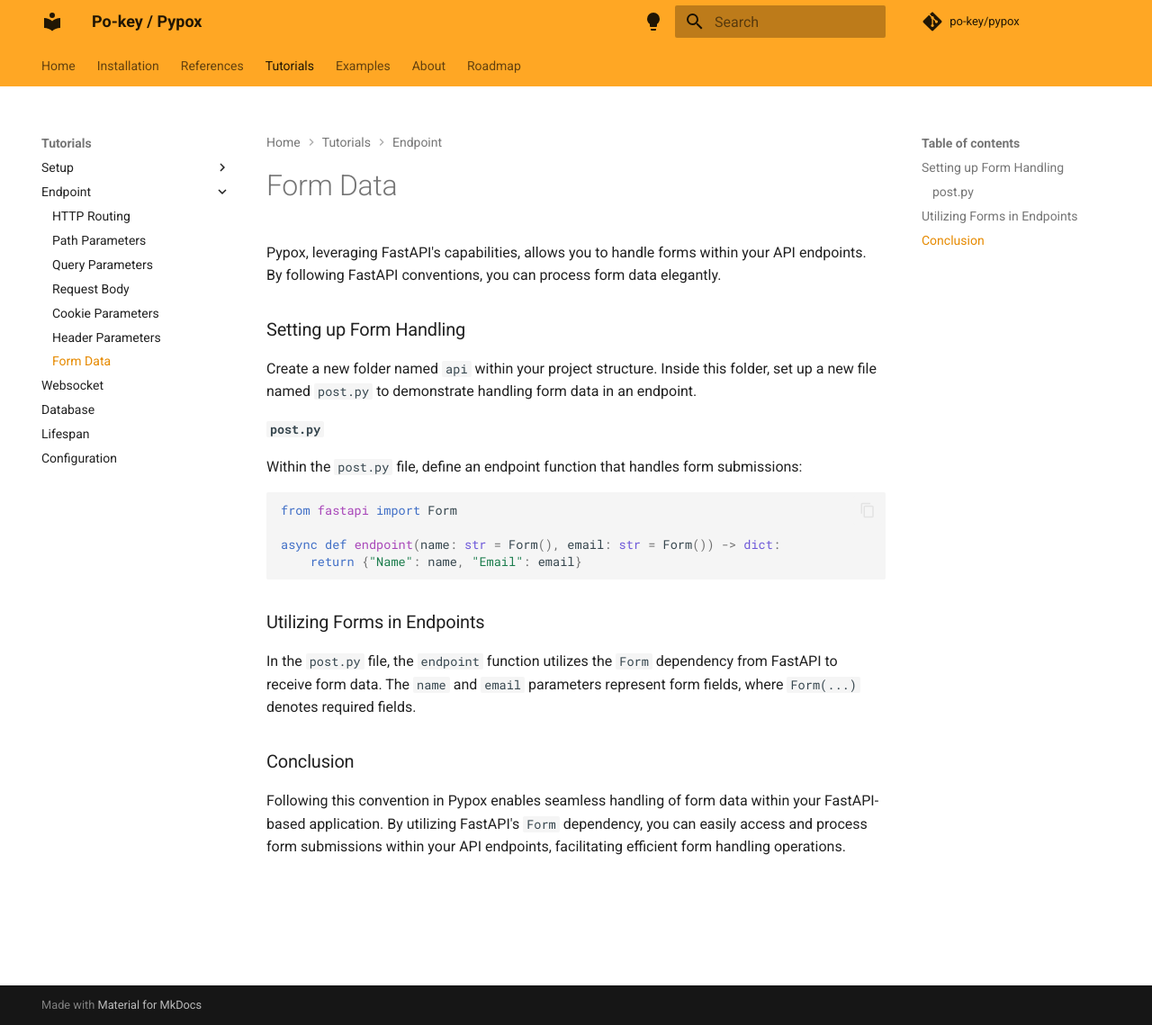
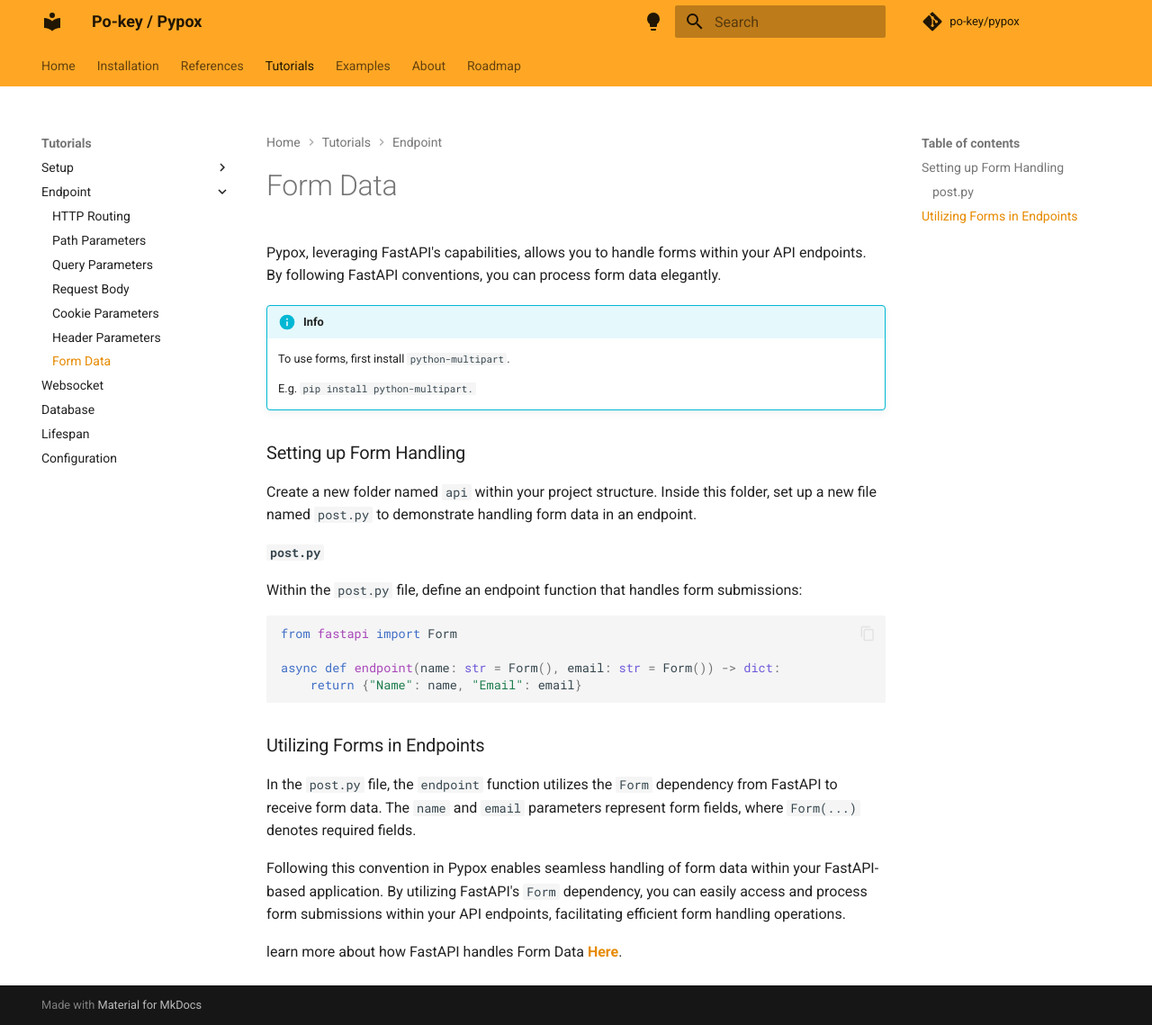
Before and after one commit to MarahuyoDevs/pypox, an MkDocs documentation site: the page built from docs/tutorials/routing/form_data.md, in a window 1280 px wide and 1139 px high. Shown: the whole window at 90% size. Built offline with MkDocs 1.6.1 and Material for MkDocs 9.7.7, drawn with Linux system fonts in a browser that asks for light colours; comment, search, counter and statistics services are not loaded.

Commit message:
fix some issues

```diff
--- a/docs/tutorials/routing/form_data.md
+++ b/docs/tutorials/routing/form_data.md
@@ -1,4 +1,10 @@
 Pypox, leveraging FastAPI's capabilities, allows you to handle forms within your API endpoints. By following FastAPI conventions, you can process form data elegantly.
+
+!!! info
+
+    To use forms, first install `python-multipart`.
+
+    E.g. `pip install python-multipart.`
 
 ### Setting up Form Handling
 
@@ -19,6 +25,6 @@ async def endpoint(name: str = Form(), email: str = Form()) -> dict:
 
 In the `post.py` file, the `endpoint` function utilizes the `Form` dependency from FastAPI to receive form data. The `name` and `email` parameters represent form fields, where `Form(...)` denotes required fields.
 
-### Conclusion
+Following this convention in Pypox enables seamless handling of form data within your FastAPI-based application. By utilizing FastAPI's `Form` dependency, you can easily access and process form submissions within your API endpoints, facilitating efficient form handling operations.
 
-Following this convention in Pypox enables seamless handling of form data within your FastAPI-based application. By utilizing FastAPI's `Form` dependency, you can easily access and process form submissions within your API endpoints, facilitating efficient form handling operations.
+learn more about how FastAPI handles Form Data [**Here**](https://fastapi.tiangolo.com/tutorial/request-forms/).
```
Also changed, not shown: docs/tutorials/routing/header.md (+0 -2 lines).
